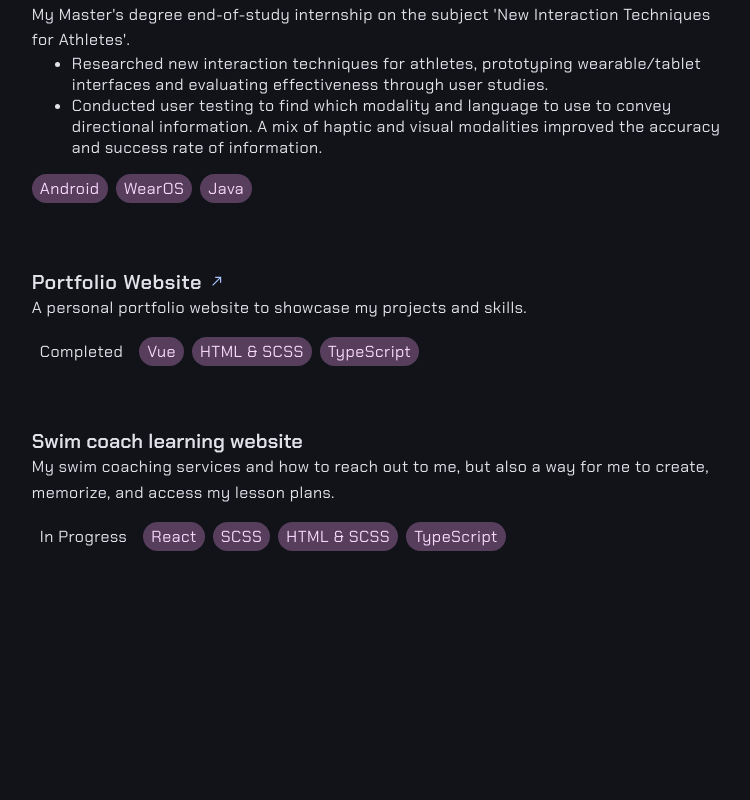
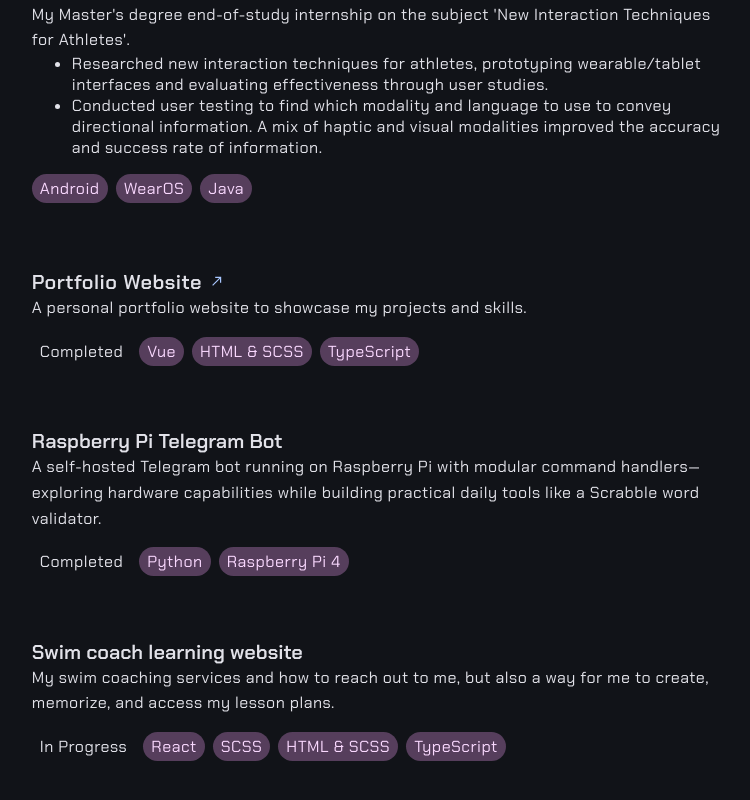
Before and after one commit to AlexGreau/Portfolio, a Vue app: page / in a window 1280 px wide. Shown: the part 1962-2762 px from the top of the page, without its empty margins (517-1267 px from the left). Before the commit the page ends 2554 px from the top, so only its background shows below. Built offline with nearby package versions, Linux system fonts and the light colour scheme.

Commit message:
feat: added telegram bot project

```diff
--- a/src/model/Tech.ts
+++ b/src/model/Tech.ts
@@ -31,4 +31,6 @@ export enum TechName {
   ADOBE = 'Adobe Analytics',
   CLARITY = 'Clarity',
   DOCKER = 'Docker',
+  PYTHON = 'Python',
+  RASPBERRY_PI = 'Raspberry Pi 4',
 }
--- a/src/views/HomeView.vue
+++ b/src/views/HomeView.vue
@@ -150,17 +150,18 @@ const projects = ref<Array<Project>>([
     image: '../assets/img/portfolio.png',
     link: 'https://github.com/AlexGreau/Portfolio',
   },
-  // {
-  //   id: 2,
-  //   name: 'Workout timer',
-  //   techStack: [TechName.REACT, TechName.TS, TechName.FIGMA, TechName.AWS, TechName.HTML_SCSS],
-  //   status: Status.IN_PROGRESS,
-  //   description: 'A workout helper to plan and execute your workouts.',
-  //   image: '../assets/img/task-manager.png',
-  //   link: '/projects/workout-timer',
-  // },
   {
     id: 2,
+    name: 'Raspberry Pi Telegram Bot',
+    techStack: [TechName.PYTHON, TechName.RASPBERRY_PI],
+    status: Status.COMPLETED,
+    description:
+      'A self-hosted Telegram bot running on Raspberry Pi with modular command handlers—exploring hardware capabilities while building practical daily tools like a Scrabble word validator.',
+    image: '../assets/img/task-manager.png',
+    link: '',
+  },
+  {
+    id: 3,
     name: 'Swim coach learning website',
     techStack: [TechName.REACT, TechName.SCSS, TechName.HTML_SCSS, TechName.TS],
     status: Status.IN_PROGRESS,
@@ -177,6 +178,15 @@ const projects = ref<Array<Project>>([
   //   description: 'A cooking assistant to help you cook your meals.',
   //   image: '../assets/img/task-manager.png',
   //   link: '/projects/cook-assistant',
+  // },
+  // {
+  //   id: 2,
+  //   name: 'Workout timer',
+  //   techStack: [TechName.REACT, TechName.TS, TechName.FIGMA, TechName.AWS, TechName.HTML_SCSS],
+  //   status: Status.IN_PROGRESS,
+  //   description: 'A workout helper to plan and execute your workouts.',
+  //   image: '../assets/img/task-manager.png',
+  //   link: '/projects/workout-timer',
   // },
 ])
 
```
